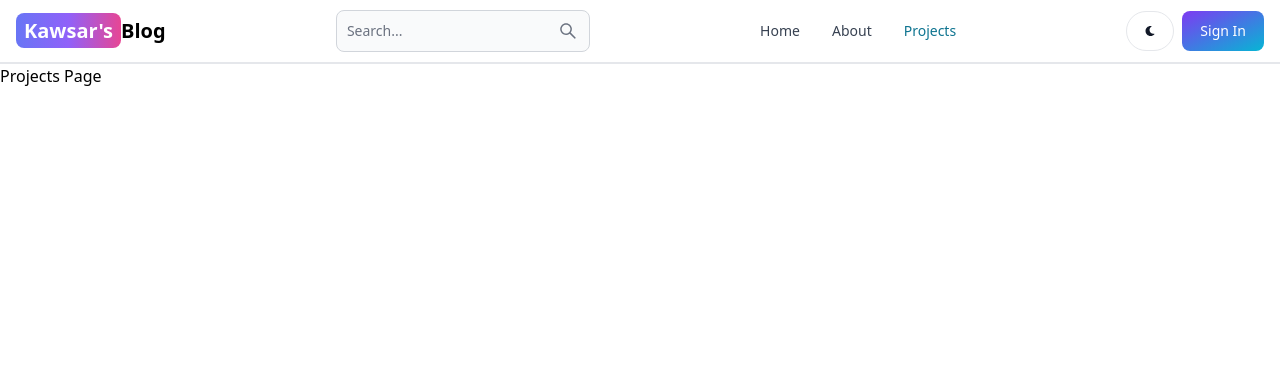
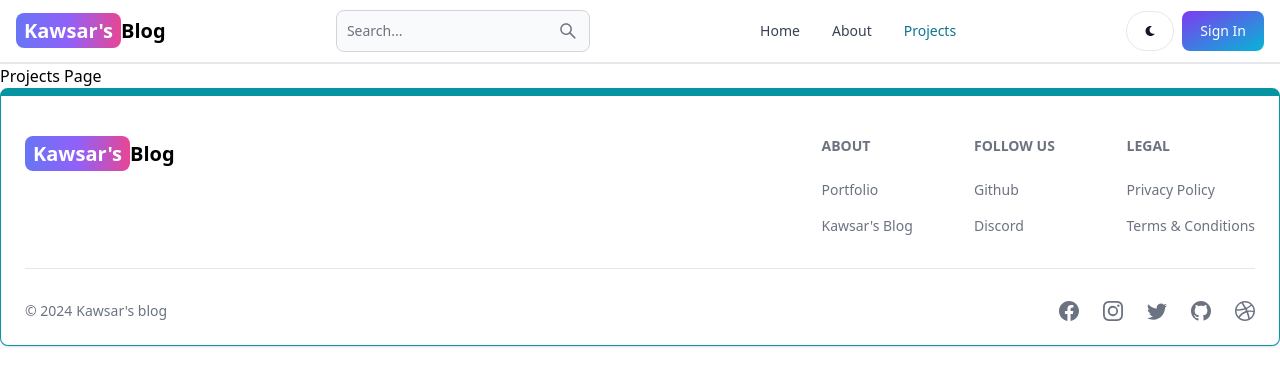
Before and after one commit to kawsar007/mern-blog-app, a React (Vite) app in the folder frontend/: page /projects in a window 1280 px wide. Shown: the top 386 px of the page. Built offline with nearby package versions, Linux system fonts and the light colour scheme.

Commit message:
Create footer component

```diff
--- a/frontend/src/App.jsx
+++ b/frontend/src/App.jsx
@@ -1,4 +1,5 @@
 import { BrowserRouter, Route, Routes } from "react-router-dom";
+import FooterComp from "./components/Footer";
 import Header from "./components/Header";
 import About from "./pages/About";
 import Dashboard from "./pages/Dashboard";
@@ -19,6 +20,7 @@
         <Route path="/dashboard" element={<Dashboard />} />
         <Route path="/projects" element={<Projects />} />
       </Routes>
+      <FooterComp />
     </BrowserRouter>
   );
 }
--- /dev/null
+++ b/frontend/src/components/Footer.jsx
@@ -0,0 +1,86 @@
+import { Footer } from "flowbite-react";
+import {
+  BsDribbble,
+  BsFacebook,
+  BsGithub,
+  BsInstagram,
+  BsTwitter,
+} from "react-icons/bs";
+import { Link } from "react-router-dom";
+export default function FooterComp() {
+  return (
+    <Footer container className="border border-t-8 border-teal-500">
+      <div className="w-full max-w-7xl mx-auto">
+        <div className="grid w-full justify-between sm:flex md:grid-cols-1">
+          <div className="mt-5">
+            <Link
+              to="/"
+              className="self-center whitespace-nowrap text-lg sm:text-xl font-semibold dark:text-white"
+            >
+              <span className="px-2 py-1 bg-gradient-to-r from-indigo-500 via-purple-500 to-pink-500 rounded-lg text-white">
+                Kawsar&apos;s
+              </span>
+              Blog
+            </Link>
+          </div>
+          <div className="grid grid-cols-2 gap-8 mt-4 sm:grid-cols-3 sm:gap-6">
+            <div>
+              <Footer.Title title="About" />
+              <Footer.LinkGroup col>
+                <Footer.Link
+                  href="https://kawsar-mia.netlify.app/"
+                  target="_blank"
+                  rel="noopener noreferrer"
+                >
+                  Portfolio
+                </Footer.Link>
+                <Footer.Link
+                  href="/about"
+                  target="_blank"
+                  rel="noopener noreferrer"
+                >
+                  Kawsar&apos;s Blog
+                </Footer.Link>
+              </Footer.LinkGroup>
+            </div>
+            <div>
+              <Footer.Title title="Follow us" />
+              <Footer.LinkGroup col>
+                <Footer.Link
+                  href="https://github.com/kawsar007"
+                  target="_blank"
+                  rel="noopener noreferrer"
+                >
+                  Github
+                </Footer.Link>
+                <Footer.Link href="#">Discord</Footer.Link>
+              </Footer.LinkGroup>
+            </div>
+            <div>
+              <Footer.Title title="Legal" />
+              <Footer.LinkGroup col>
+                <Footer.Link href="#">Privacy Policy</Footer.Link>
+                <Footer.Link href="#">Terms &amp; Conditions</Footer.Link>
+              </Footer.LinkGroup>
+            </div>
+          </div>
+        </div>
+        <Footer.Divider />
+        <div className="w-full sm:flex sm:items-center sm:justify-between">
+          <Footer.Copyright
+            href="#"
+            by="Kawsar's blog"
+            year={new Date().getFullYear()}
+          />
+          <div className="flex gap-6 sm:mt-0 mt-4 sm:justify-center">
+            <Footer.Icon href="#" icon={BsFacebook} />
+            <Footer.Icon href="#" icon={BsInstagram} />
+            <Footer.Icon href="#" icon={BsTwitter} />
+            <Footer.Icon href="https://github.com/kawsar007" icon={BsGithub} />
+            <Footer.Icon href="#" icon={BsDribbble} />
+          </div>
+        </div>
+      </div>
+    </Footer>
+  );
+}
```
